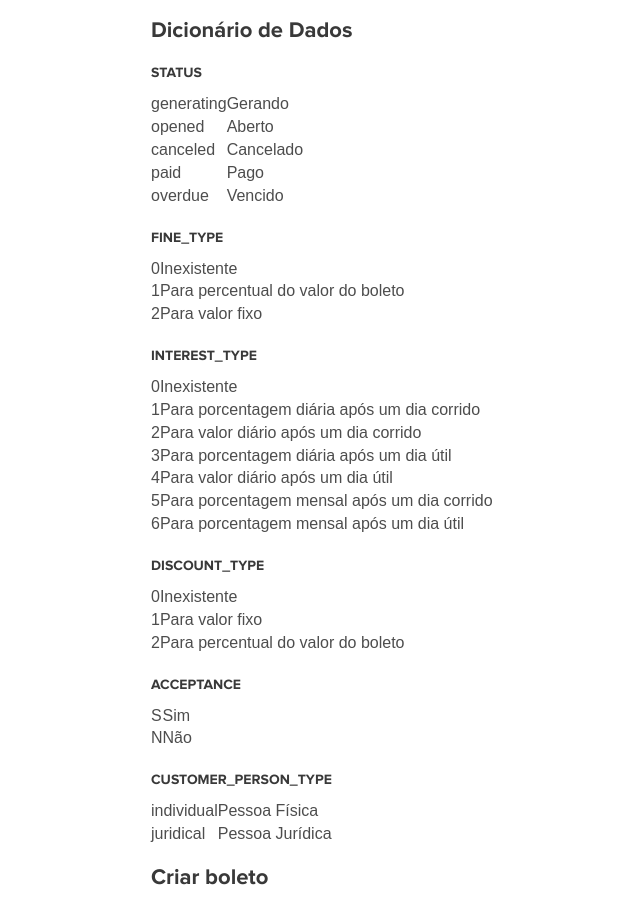
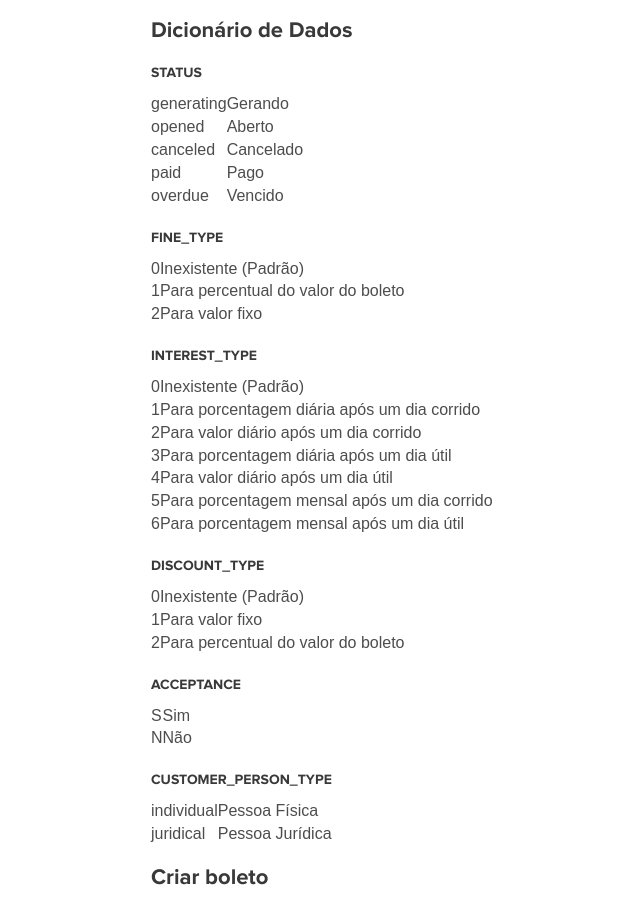
Before and after one commit to BoletoSimples/boletosimples-docs, a Jekyll site: the page built from reference/v1/bank_billets/index.md, in a window 1280 px wide and 900 px high, scrolled down 3141 px. Shown: the whole window, without its empty margins (249-889 px from the left). Built offline with Jekyll 4.4.1, drawn with Linux system fonts in a browser that asks for light colours.

Commit message:
Add 'Padrão' to default sets

```diff
--- a/reference/v1/bank_billets/index.md
+++ b/reference/v1/bank_billets/index.md
@@ -116,13 +116,13 @@ breadcrumb: Boletos
 
 #### fine_type
 
-| 0 | Inexistente
+| 0 | Inexistente (Padrão)
 | 1 | Para percentual do valor do boleto
 | 2 | Para valor fixo
 
 #### interest_type
 
-| 0 | Inexistente
+| 0 | Inexistente (Padrão)
 | 1 | Para porcentagem diária após um dia corrido
 | 2 | Para valor diário após um dia corrido
 | 3 | Para porcentagem diária após um dia útil
@@ -132,7 +132,7 @@ breadcrumb: Boletos
 
 #### discount_type
 
-| 0 | Inexistente
+| 0 | Inexistente (Padrão)
 | 1 | Para valor fixo
 | 2 | Para percentual do valor do boleto
 
```
Also changed, not shown: reference/v1/customer_subscriptions/index.md (+2 -2 lines), reference/v1/installments/index.md (+2 -2 lines).
